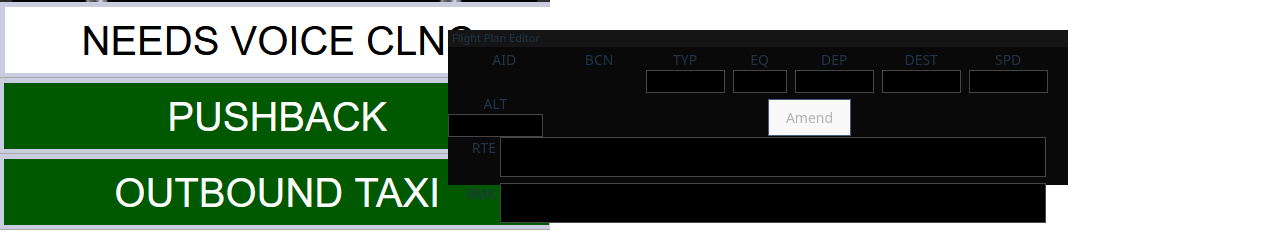
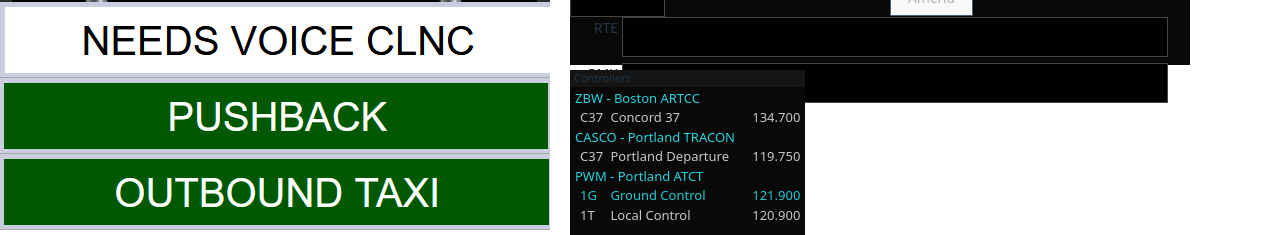
Before and after one commit to NickHall2022/vCRC-Trainer, a React (Vite) app in the folder vCRC-Trainer/: page / in a window 1280 px wide. Shown: the part 570-805 px from the top of the page. Built offline with nearby package versions, Linux system fonts and the light colour scheme.

Commit message:
added controller list

```diff
--- a/vCRC-Trainer/src/App.css
+++ b/vCRC-Trainer/src/App.css
@@ -108,4 +108,18 @@ html, body {
   font-family: cursive;
 }
 
+.controllersHeader {
+  color: rgb(37, 212, 224);
+  margin: 0px;
+  margin-left: 5px;
+}
+
+.controllersListItem {
+  color: rgb(200, 200, 200);
+}
+
+.controllersListItemActive {
+  color: rgb(32, 200, 212);
+}
+
 textarea, input { font-family: system-ui, Avenir, Helvetica, Arial, sans-serif; }
--- a/vCRC-Trainer/src/components/CRC/CabViewWindow.tsx
+++ b/vCRC-Trainer/src/components/CRC/CabViewWindow.tsx
@@ -1,5 +1,6 @@
 import { useFlightPlans } from "../../hooks/useFlightPlans";
 import { Airplane } from "./Airplane";
+import { ControllerList } from "./ControllerList";
 import { FlightPlanEditor } from "./FlightPlanEditor";
 
 export function CabViewWindow(){
@@ -18,6 +19,7 @@ export function CabViewWindow(){
                 {createAirplanes()}
             </div>
             <FlightPlanEditor></FlightPlanEditor>
+            <ControllerList></ControllerList>
         </>
     )
 }
--- /dev/null
+++ b/vCRC-Trainer/src/components/CRC/ControllerList.tsx
@@ -0,0 +1,41 @@
+import { Grid } from "@mui/material";
+import { useRef, type RefObject } from "react";
+import Draggable from "react-draggable";
+
+export function ControllerList(){
+    const draggableRef = useRef<HTMLDivElement>(null);
+
+    return (
+        <Draggable nodeRef={draggableRef as RefObject<HTMLElement>} allowAnyClick={true} handle=".handle">
+            <div ref={draggableRef} style={{width: "235px", height: "165px", backgroundColor: "#090909", position: "absolute", top: "80%", left: "570px", zIndex: 3, fontSize: "13px"}}>
+                <div className="handle" style={{backgroundColor: "#151515", margin: "0px", marginBottom: "2px"}}>
+                    <p style={{margin: "0px", marginLeft: "4px", fontSize: "11px"}}>Controllers</p>
+                </div>
+                <p className="controllersHeader">ZBW - Boston ARTCC</p>
+                <Grid container spacing={1}>
+                    <Grid size={2}><span className="controllersListItem" style={{marginLeft: "10px"}}>C37</span></Grid>
+                    <Grid size={7}><span className="controllersListItem">Concord 37</span></Grid>
+                    <Grid size={3}><span className="controllersListItem">134.700</span></Grid>
+                </Grid>
+                <p className="controllersHeader">CASCO - Portland TRACON</p>
+                <Grid container spacing={1}>
+                    <Grid size={2}><span className="controllersListItem" style={{marginLeft: "10px"}}>C37</span></Grid>
+                    <Grid size={7}><span className="controllersListItem">Portland Departure</span></Grid>
+                    <Grid size={3}><span className="controllersListItem">119.750</span></Grid>
+                </Grid>
+                <p className="controllersHeader">PWM - Portland ATCT</p>
+                <Grid container spacing={1}>
+                    <Grid size={2}><span className="controllersListItemActive" style={{marginLeft: "10px"}}>1G</span></Grid>
+                    <Grid size={7}><span className="controllersListItemActive">Ground Control</span></Grid>
+                    <Grid size={3}><span className="controllersListItemActive">121.900</span></Grid>
+
+                </Grid>
+                <Grid container spacing={1}>
+                    <Grid size={2}><span className="controllersListItem" style={{marginLeft: "10px"}}>1T</span></Grid>
+                    <Grid size={7}><span className="controllersListItem">Local Control</span></Grid>
+                    <Grid size={3}><span className="controllersListItem">120.900</span></Grid>
+                </Grid>
+            </div>
+        </Draggable>
+    )
+}
--- a/vCRC-Trainer/src/components/CRC/FlightPlanEditor.tsx
+++ b/vCRC-Trainer/src/components/CRC/FlightPlanEditor.tsx
@@ -44,7 +44,7 @@ export function FlightPlanEditor(){
 
     return (
         <Draggable nodeRef={draggableRef as RefObject<HTMLElement>} allowAnyClick={true} handle=".handle">
-            <div className="preventSelect" ref={draggableRef} style={{width: "620px", height: "155px", backgroundColor: "#090909", position: "absolute", top: "75%", left: "35%", zIndex: 3}} onKeyDown={handleEnterPressed}>
+            <div className="preventSelect" ref={draggableRef} style={{width: "620px", height: "155px", backgroundColor: "#090909", position: "absolute", top: "60%", left: "570px", zIndex: 3}} onKeyDown={handleEnterPressed}>
                 <div className="handle" style={{backgroundColor: "#151515", margin: "0px", marginBottom: "2px"}}>
                     <p style={{margin: "0px", marginLeft: "4px", fontSize: "11px"}}>Flight Plan Editor</p>
                 </div>
```
